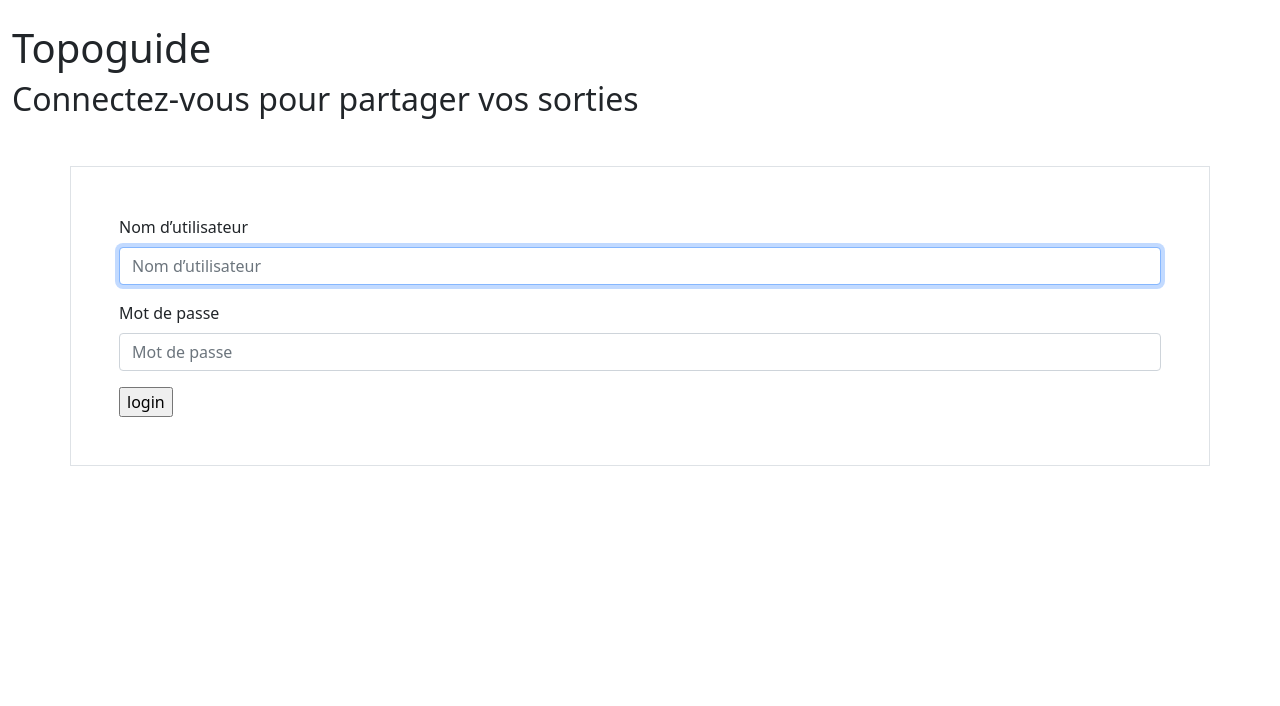
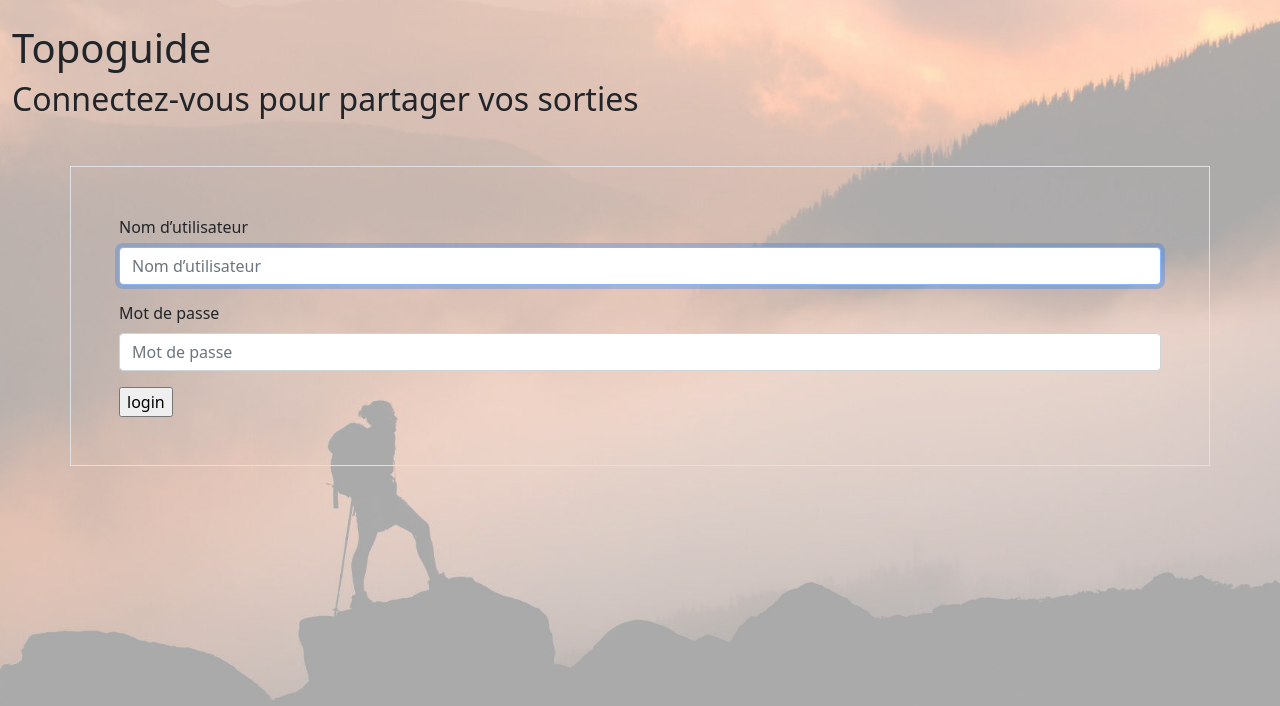
Before and after one commit to JulienDelavande/Topoguide-Django, a Django app: page /accounts/login/?login=/itineraires/ajouterModifSortie/1/ in a window 1280 px wide. Shown: the part 56-762 px from the top of the page. Run offline with Django 4.2, Linux system fonts and the light colour scheme; some libraries are stand-ins or nearby versions.

Commit message:
ajout image de fond

```diff
--- a/topoguide/templates/base.html
+++ b/topoguide/templates/base.html
@@ -1,4 +1,5 @@
 {% load bootstrap5 %}
+{% load static %}
 
 <!DOCTYPE html>
 <html lang="fr">
@@ -8,8 +9,21 @@
         <meta name="viewport" content="width=device-width, initial-scale=1">
         <link href="https://cdn.jsdelivr.net/npm/bootstrap@5.1.3/dist/css/bootstrap.min.css" rel="stylesheet">
         <script src="https://cdn.jsdelivr.net/npm/bootstrap@5.1.3/dist/js/bootstrap.bundle.min.js"></script>
+        {% block staticFiles %}
+        {% endblock staticFiles %}
+
     </head>
 
+    <style>
+        body {
+          background-image: url({% static 'hiking-wallpapers.jpg' %});
+          background-repeat: no-repeat;
+          background-attachment: fixed;
+          background-size: cover;
+          background-color: rgba(100, 245, 245, 0.448);
+          color-text: white;
+        }
+    </style>
 
     <body>
             {% block menu%}
```
Also changed, not shown: topoguide/static/hiking-wallpapers.jpg (added). Lines whose indentation alone changed are shown as unchanged.
